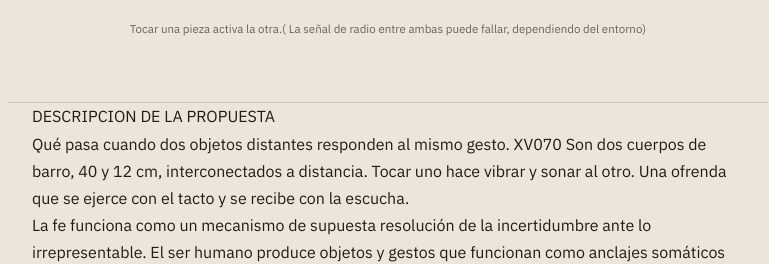
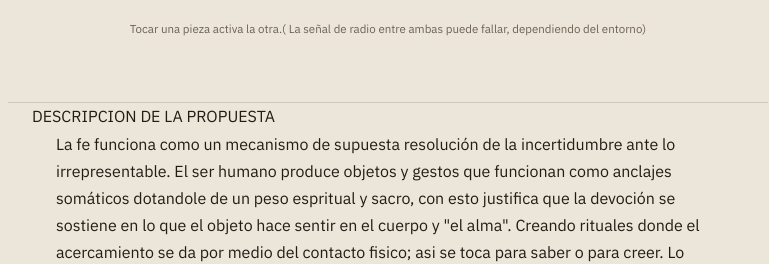
Before and after one commit to 39913em/proyecto, a plain HTML site: page index.html in a window 1280 px wide. Shown: the part 1062-1326 px from the top of the page, without its empty margins (252-1021 px from the left). Drawn offline with Linux system fonts and the light colour scheme.

Commit message:
Remove description of tactile interaction between objects
Removed a paragraph describing the interaction between two distant objects and their tactile relationship.

```diff
--- a/index.html
+++ b/index.html
@@ -188,13 +188,8 @@
 
 <section class="prose wrap">
   <p class="tag">DESCRIPCION DE LA PROPUESTA</p>
-  <p>Qué pasa cuando dos objetos distantes responden al mismo gesto.
-    XV070 Son dos cuerpos de barro, 40 y 12 cm, interconectados a distancia.
-    Tocar uno hace vibrar y sonar al otro.
-    Una ofrenda que se ejerce con el tacto y se recibe con la escucha.</p>
-</section>
 
-<section class="prose wrap">
+  <section class="prose wrap">
   <p>La fe funciona como un mecanismo de supuesta resolución de la incertidumbre ante lo irrepresentable. El ser humano produce objetos y gestos que funcionan como anclajes somáticos dotandole de un peso espritual y sacro, con esto justifica que la devoción se sostiene en lo que el objeto hace sentir en el cuerpo y "el alma". Creando rituales donde el acercamiento se da por medio del contacto fisico; asi se toca para saber o para creer. Lo sacro es un efecto de la relación táctil que el sujeto establece con el objeto, y a su vez el objeto devocional produce una cercania a la divinidad en el cuerpo que lo toca.</p>
 
   <p>XV070 parte de esta idea y la traduce a una arquitectura materica-electrónica. La obra produce la fe que examina, de esta manera el visitante toca el tótem mayor / El menor responde. La fe está en la relación sensorial de ambos cuerpos, en la ofrenda y la reciprocidad.</p>
```
